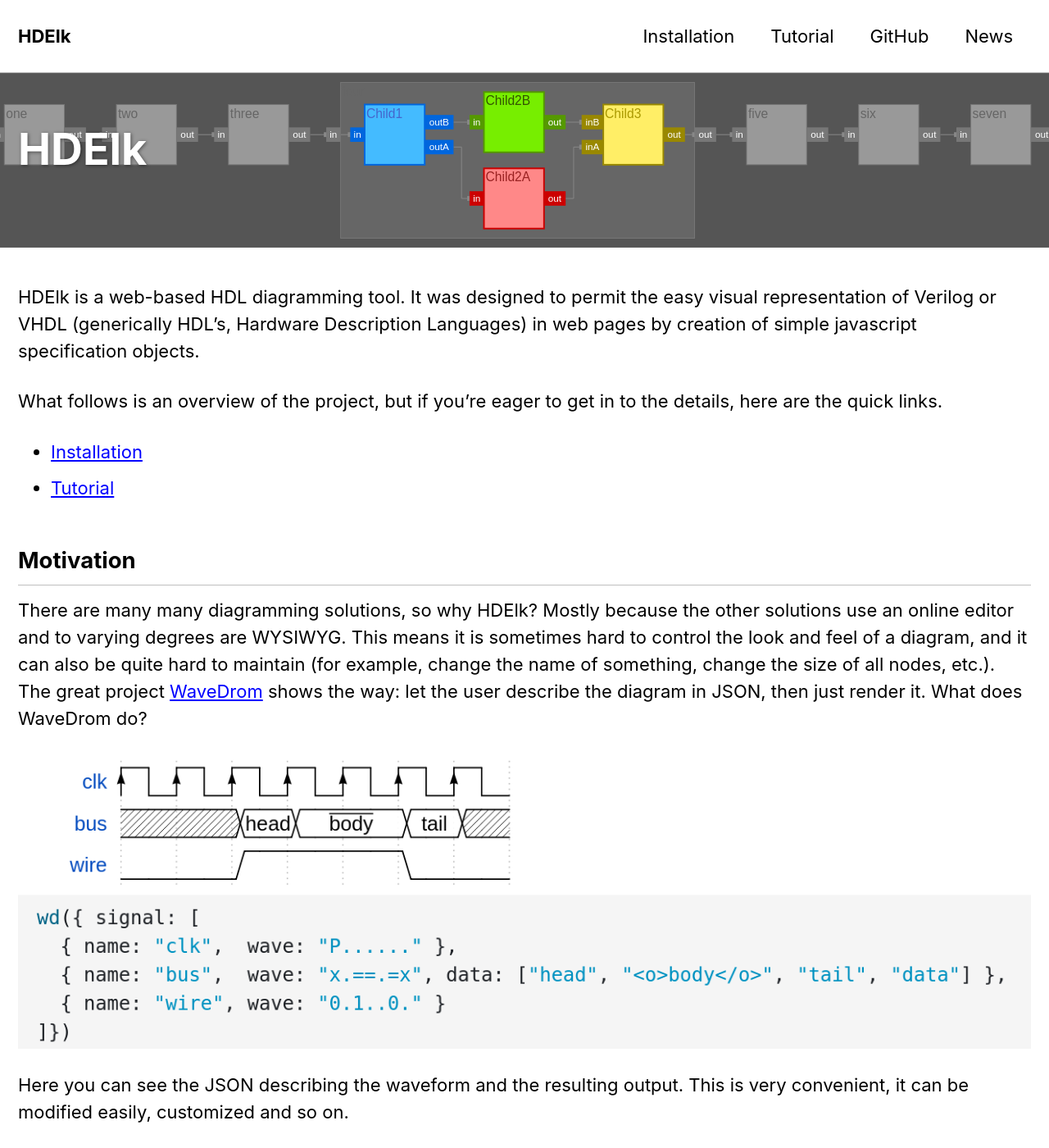
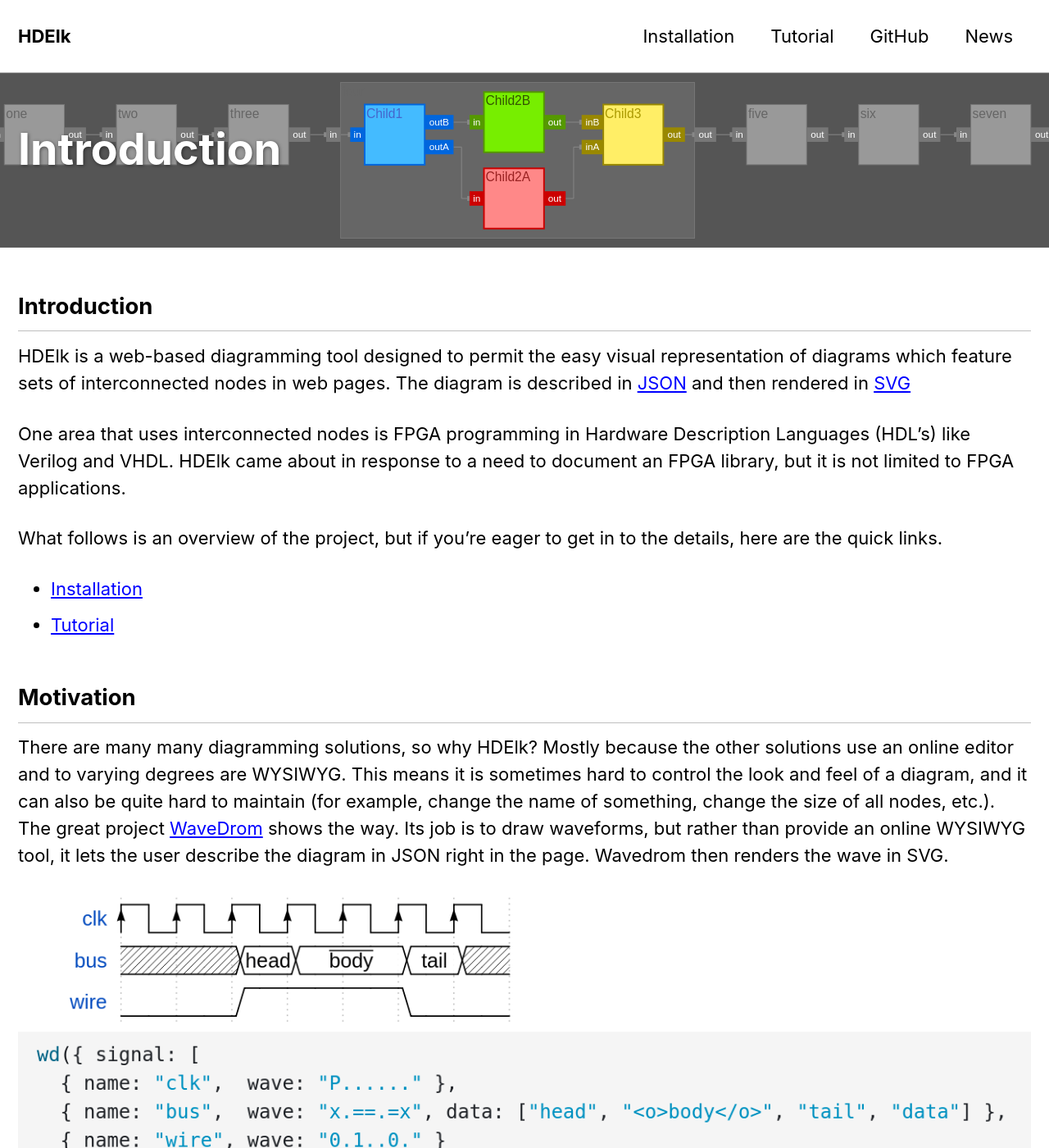
Before and after one commit to motchy869/hdelk_mod, a Jekyll site: the page built from docs/top.md, in a window 1280 px wide and 1400 px high. Shown: the whole window at 82% size. Built offline with Jekyll 4.4.1, drawn with Linux system fonts in a browser that asks for light colours; cached includes are drawn as plain includes; nearby versions of some CDN libraries; a script that is not in the unit is left out; the list of posts is cut into pages by our own code; our own code applies the rules of GitHub Pages for plain Markdown files; some of the changed text lies outside the part shown.

Commit message:
Englishing a little better

````diff
--- a/docs/top.md
+++ b/docs/top.md
@@ -5,8 +5,11 @@ header:
   overlay_image: /assets/images/banner.svg
 ---
 
+## Introduction
 
-HDElk is a web-based HDL diagramming tool.  It was designed to permit the easy visual representation of Verilog or VHDL (generically HDL's, Hardware Description Languages) in web pages by creation of simple javascript specification objects.
+HDElk is a web-based diagramming tool designed to permit the easy visual representation of diagrams which feature sets of interconnected nodes in web pages.  The diagram is described in [JSON](https://www.json.org/) and then rendered in [SVG](https://en.wikipedia.org/wiki/Scalable_Vector_Graphics)
+
+One area that uses interconnected nodes is FPGA programming in Hardware Description Languages (HDL's) like Verilog and VHDL.  HDElk came about in response to a need to document an FPGA library, but it is not limited to FPGA applications.
 
 What follows is an overview of the project, but if you're eager to get in to the details, here are the quick links.
 
@@ -15,7 +18,7 @@ What follows is an overview of the project, but if you're eager to get in to the
 
 ## Motivation
 
-There are many many diagramming solutions, so why HDElk?  Mostly because the other solutions use an online editor and to varying degrees are WYSIWYG. This means it is sometimes hard to control the look and feel of a diagram, and it can also be quite hard to maintain (for example, change the name of something, change the size of all nodes, etc.).  The great project [WaveDrom](https://wavedrom.com/) shows the way: let the user describe the diagram in JSON, then just render it.  What does WaveDrom do?
+There are many many diagramming solutions, so why HDElk?  Mostly because the other solutions use an online editor and to varying degrees are WYSIWYG. This means it is sometimes hard to control the look and feel of a diagram, and it can also be quite hard to maintain (for example, change the name of something, change the size of all nodes, etc.).  The great project [WaveDrom](https://wavedrom.com/) shows the way.  Its job is to draw waveforms, but rather than provide an online WYSIWYG tool, it lets the user describe the diagram in JSON right in the page.  Wavedrom then renders the wave in SVG.
 
 ![]({{site.baseurl}}/assets/images/wavedrom.png)
 
@@ -57,9 +60,13 @@ What does HDElk do, and what does it look like?  Here's a simple diagram
 
 There are nested nodes, and edges that connect them together, via node ports.  Edge direction is represented by a small glyph on the end and there is a mechanism to represent buses (thicker lines) as distinct from plain wires.
 
-And here's the code that created it
+And here's the code that created it.  If you view the source of this page, you'll see the exact code below twice!  Once doing the work and another time for the documentation.
+
+<!-- Hi! -->
 
 ```js
+<div id="simple_diagram"></div>
+
 <script type="text/javascript">
 
     var simple_graph = {
@@ -82,11 +89,13 @@ And here's the code that created it
     hdelk.layout( simple_graph, "simple_diagram" );
 </script>
 ```
-While this is very far from Verilog or VHDL, you can see that the structure is set out in relatively simple JSON, with no hints as to how it should appear.  ElkJS (nee Elk) does all the layout work automatically for us.
+While this is very far from Verilog or VHDL, you can see that the structure is set out in relatively simple JSON, with no hints as to how it should appear.  HDElk does all the layout work automatically for us, finally adding the SVG into the web page `<div>`
 
-`children` is an array of nodes, which may have ports and may describe other things that modify the node's appearance or behavior, like labels, highlighting and so on.
+We'll cover this much more in the [Tutorial]({{site.baseurl}}/tutorial) but for now there are two main features to point out:
 
-`edges` is an array of connections between child nodes, where each edge describes its start and end point, whether it's a bus or not and whether it is highlighted.
+- `children` is an array of nodes, which may have ports and may describe other things that modify the node's appearance or behavior, like labels, highlighting and so on.
+
+- `edges` is an array of connections between child nodes, where each edge describes its start and end point, whether it's a bus or not and whether it is highlighted.
 
 For completeness, somewhere the following library files need to be loaded
 
````
Also changed, not shown: other parts of docs/top.md (+1 -1 lines).
